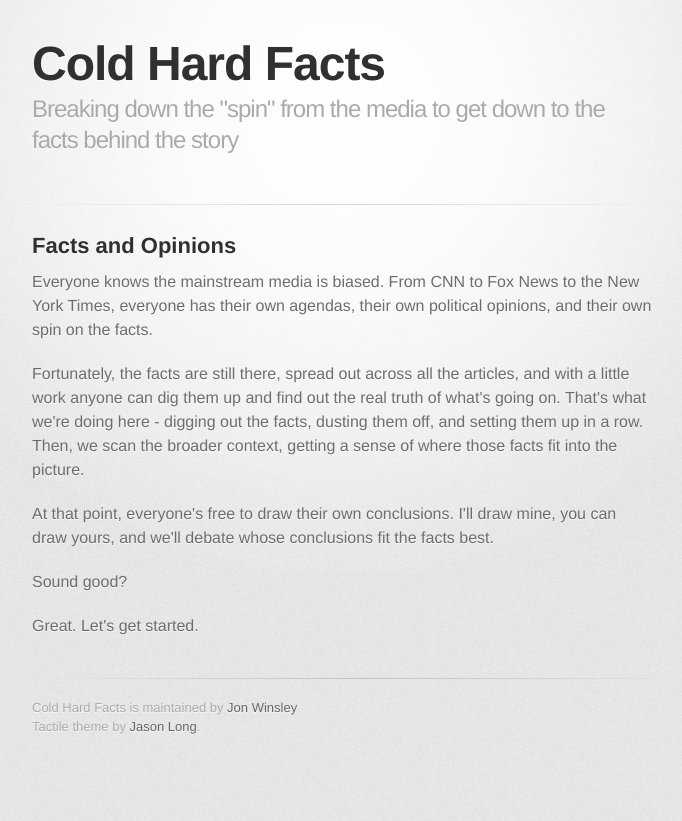
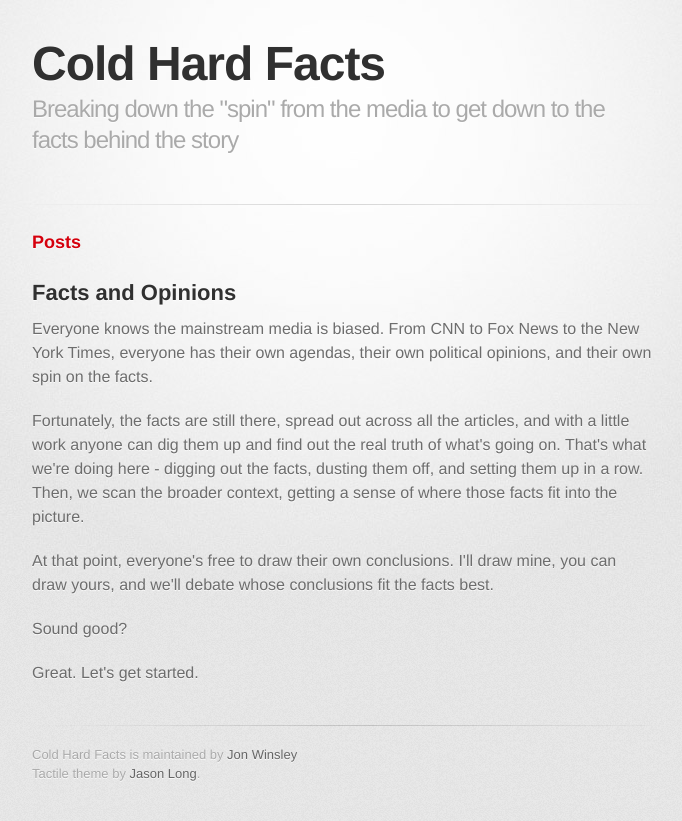
Before and after one commit to glitchassassin/cold-hard-facts, a Jekyll site: the page built from index.html, in a window 1280 px wide. Shown: the top 821 px of the page, without its empty margins (298-980 px from the left). Built offline with Jekyll 4.4.1, drawn with Linux system fonts in a browser that asks for light colours; some web fonts are replaced; a file with an impossible date is left out.

Commit message:
Added Posts section

```diff
--- a/_layouts/default.html
+++ b/_layouts/default.html
@@ -23,7 +23,14 @@
         </header>
 
         <hr>
-
+        <nav>
+          <h3>Posts</h3>
+          <ul class="posts">
+            {% for post in site.posts %}
+              <li><span>{{ post.date | date_to_string }}</span> » <a href="cold-hard-facts/{{ post.url }}" title="{{ post.title }}">{{ post.title }}</a></li>
+            {% endfor %}
+          </ul>
+        </nav>
         <section id="main_content">
           {{ content }}
         </section>
```
